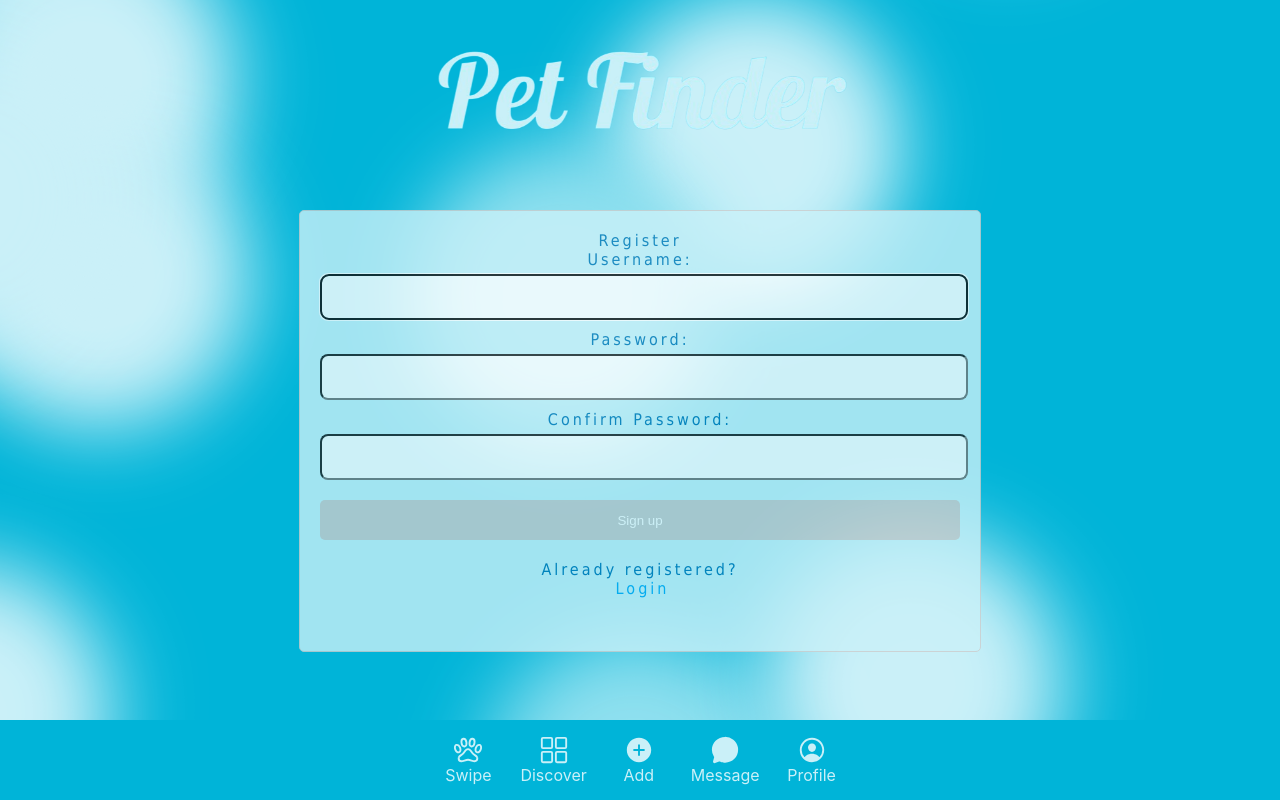
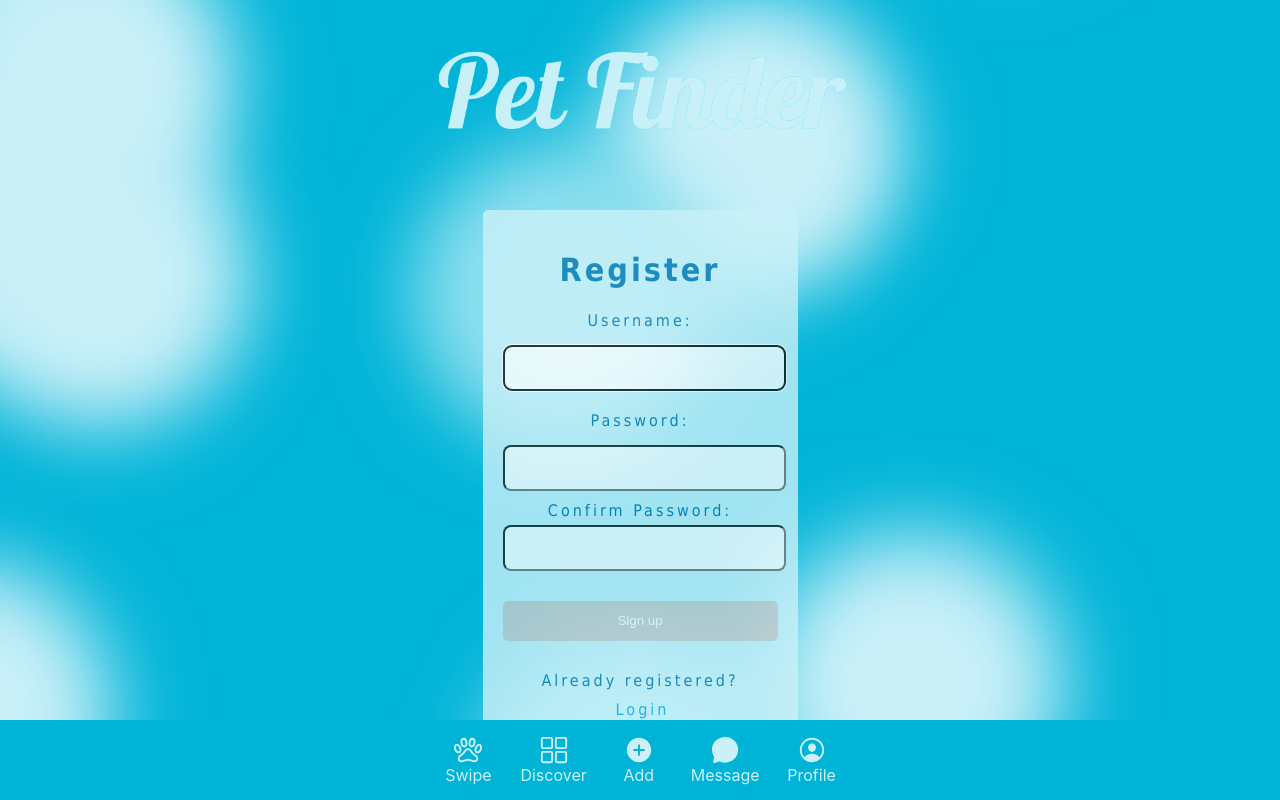
Before and after one commit to agiledev-students-spring2024/4-final-project-esports-tracker, a React (Create React App) app in the folder front-end/: page /register in a window 1280 px wide. Built offline with nearby package versions, Linux system fonts and the light colour scheme.

Commit message:
front-end login and register fixed

```diff
--- a/front-end/src/pages/Login/Login.css
+++ b/front-end/src/pages/Login/Login.css
@@ -19,29 +19,6 @@
   .errmsg {
     color: orange;
   }
-
-  /* .register_parent {
-    display: flex;
-    justify-content: center;
-    align-items: center;
-    height: 50vh;
-  }
-
-  .register {
-    border: 1px solid #CAF0F8;
-    border-radius: 5px;
-    padding: 20px;
-    margin-bottom: 20px;
-    margin: 0 auto;
-    display: flex;
-    background-color: #CAF0F8;
-    opacity: 80%;
-    font-weight: 200;
-    color: #0077B6;
-    font-family: Tahoma, sans-serif;
-    height: 400px;
-    letter-spacing: 3px;
-  } */
 
   .register_parent {
     display: flex;
@@ -90,6 +67,9 @@
   color: red;
 } */
 
+.large_spacer {
+  height: 70px;
+}
 
 .top_header {
   width: 100%;
--- a/front-end/src/pages/Login/Login.js
+++ b/front-end/src/pages/Login/Login.js
@@ -68,17 +68,19 @@ const Login = () => {
 
           <div>
         {/* <div className='header'>Welcome to Pet Finder!</div> */}
+
         <div className='header'>
           <img src={welcomeImage} alt="Welcome" style={{ objectFit: 'contain', maxWidth: '100%', maxHeight: '100%' }} />
         </div>
-
         <p ref= {errRef} className={errMessage ? "errmsg" : "offscreen"} aria-live = "assertive">
           {errMessage.message}
         </p>
 
+        <div className='large_spacer'></div>
+
         <div className="register_parent">
 
-        <div className='register' style={{ width: '275px' }}> {/*register div start*/}
+            <div className='register' style={{ width: '275px' }}> {/*register div start*/}
                     <h1>Login</h1>
                     {/* <div className='spacer'></div> */}
                     <form onSubmit={handleSubmit} className='registerForm'>
--- a/front-end/src/pages/Login/Register.css
+++ b/front-end/src/pages/Login/Register.css
@@ -26,15 +26,22 @@
     height: 50vh;
   }
   .register {
-    border: 1px solid #ccc;
     border-radius: 5px;
     padding: 20px;
     margin-bottom: 20px;
     width: 50%;
     margin: 0 auto;
     display: flex;
+    background-color: #CAF0F8;
+    opacity: 80%;
+    font-weight: 200;
+    color: #0077B6;
     flex-direction: column;
+    font-family: Tahoma, sans-serif;
+    height: 550px;
+    letter-spacing: 3px;
   }
+
 
   .instructions {
     font-size: 14px;
@@ -54,6 +61,10 @@
 
   }
 
+  .spacer {
+    height: 10px;
+  }
+
   .register label {
     margin-bottom: 5px;
   }
@@ -62,6 +73,10 @@
   .register button {
     width: 100%;
     margin-bottom: 10px;
+    height: 40px;
+    border-radius: 8px;
+    box-shadow: none;
+    color: #03045E;
   }
 
   .logLink {
--- a/front-end/src/pages/Login/Register.js
+++ b/front-end/src/pages/Login/Register.js
@@ -91,11 +91,12 @@ const Register = () => {
 
 
 
-          <div className='register'>
-            Register
+          <div className='register' style={{ width: '275px' }}>
+            <h1>Register</h1>
             <form onSubmit={handleSubmit}>
               <label htmlFor='username'>
                 Username:
+                <div className="spacer"></div>
               </label>
               <input type='text' id='username' ref={userRef} onChange={(e) => setUsername(e.target.value)}
               required autoComplete='off' aria-invalid={validName ? 'false' : 'true'} aria-describedby='uidnote'
@@ -106,7 +107,9 @@ const Register = () => {
                 4 to 24 letters, can only contain a-zA-Z, -, _, 0-9, must start with letter
               </p>
               <label htmlFor='password'>
+              <div className="spacer"></div>
                 Password:
+                <div className="spacer"></div>
               </label>
               <input type='password' id='password' onChange={(e) => setPassword(e.target.value)}
               required aria-invalid={validPassword ? 'false' : 'true'} aria-describedby='pwdnote'
@@ -127,7 +130,7 @@ const Register = () => {
               <p id='matchNote' className={matchFocus && matchPassword && !validMatch ? 'instructions' : 'offscreen'}>
                 2 passwords must match!
               </p>
-
+              <div className="spacer"></div>
               <button disabled={validMatch && validName && validPassword ? false: true}>
                 Sign up
               </button>
@@ -136,7 +139,9 @@ const Register = () => {
 
             {/* if user wants to navigate to login page*/}
             <div className='pathToLogin'>
+            <div className="spacer"></div>
               Already registered?
+              <div className="spacer"></div>
               <Link to='/login' className="logLink">Login</Link>
             </div>
           </div>
```
